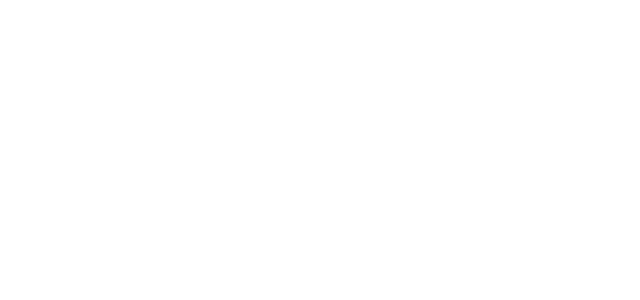
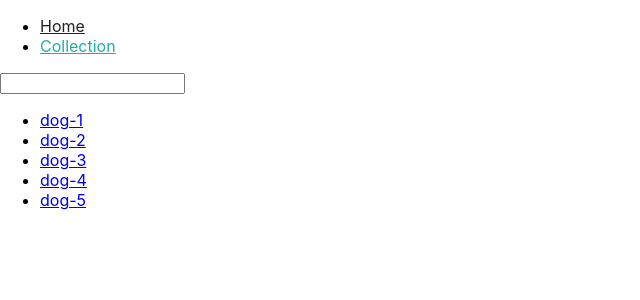
Before and after one commit to myhappyday/react-78-module-5, a React (Create React App) app: page /dogs in a window 1280 px wide. Shown: the top 300 px of the page, without its empty margins (0-640 px from the left). Built offline with nearby package versions, Linux system fonts and the light colour scheme.

Commit message:
Module 5 Lesson 10

```diff
--- a/src/pages/Dogs.js
+++ b/src/pages/Dogs.js
@@ -1,20 +1,56 @@
-import { Link } from 'react-router-dom';
+import { useState } from 'react';
+import { Link, useSearchParams } from 'react-router-dom';
 
 const Dogs = () => {
+  const [dogs, setDogs] = useState([
+    'dog-1',
+    'dog-2',
+    'dog-3',
+    'dog-4',
+    'dog-5',
+  ]);
+  const [searchParams, setSearchParams] = useSearchParams();
+  const dogId = searchParams.get('dogId') ?? '';
+
+  console.log('setDogs:', setDogs);
+
   // useEffect(() => {
   // HTTP запит, якщо потрібно
   // }, [])
 
+  const updateQueryString = evt => {
+    const dogIdValue = evt.target.value;
+    if (dogIdValue === '') {
+      return setSearchParams({});
+    }
+    setSearchParams({ dogId: dogIdValue });
+  };
+
+  const visibleDogs = dogs.filter(dog => dog.includes(dogId));
+
   return (
     <div>
+      <input type="text" value={dogId} onChange={updateQueryString} />
+      {/* <button
+        onClick={() => {
+          setSearchParams({ c: 'hello' });
+        }}
+      >
+        Change searchParams
+      </button> */}
       {/* Collection of dogs */}
-      {['dog-1', 'dog-2', 'dog-3', 'dog-4', 'dog-5'].map(dog => {
-        return (
-          <Link key={dog} to={`${dog}`}>
-            {dog}
-          </Link>
-        );
-      })}
+      <ul>
+        {
+          // ['dog-1', 'dog-2', 'dog-3', 'dog-4', 'dog-5']
+          visibleDogs.map(dog => {
+            return (
+              <li key={dog}>
+                <Link to={`${dog}`}>{dog}</Link>
+              </li>
+            );
+          })
+        }
+      </ul>
     </div>
   );
 };
```
Also changed, not shown: src/index.js (+9 -7 lines).
